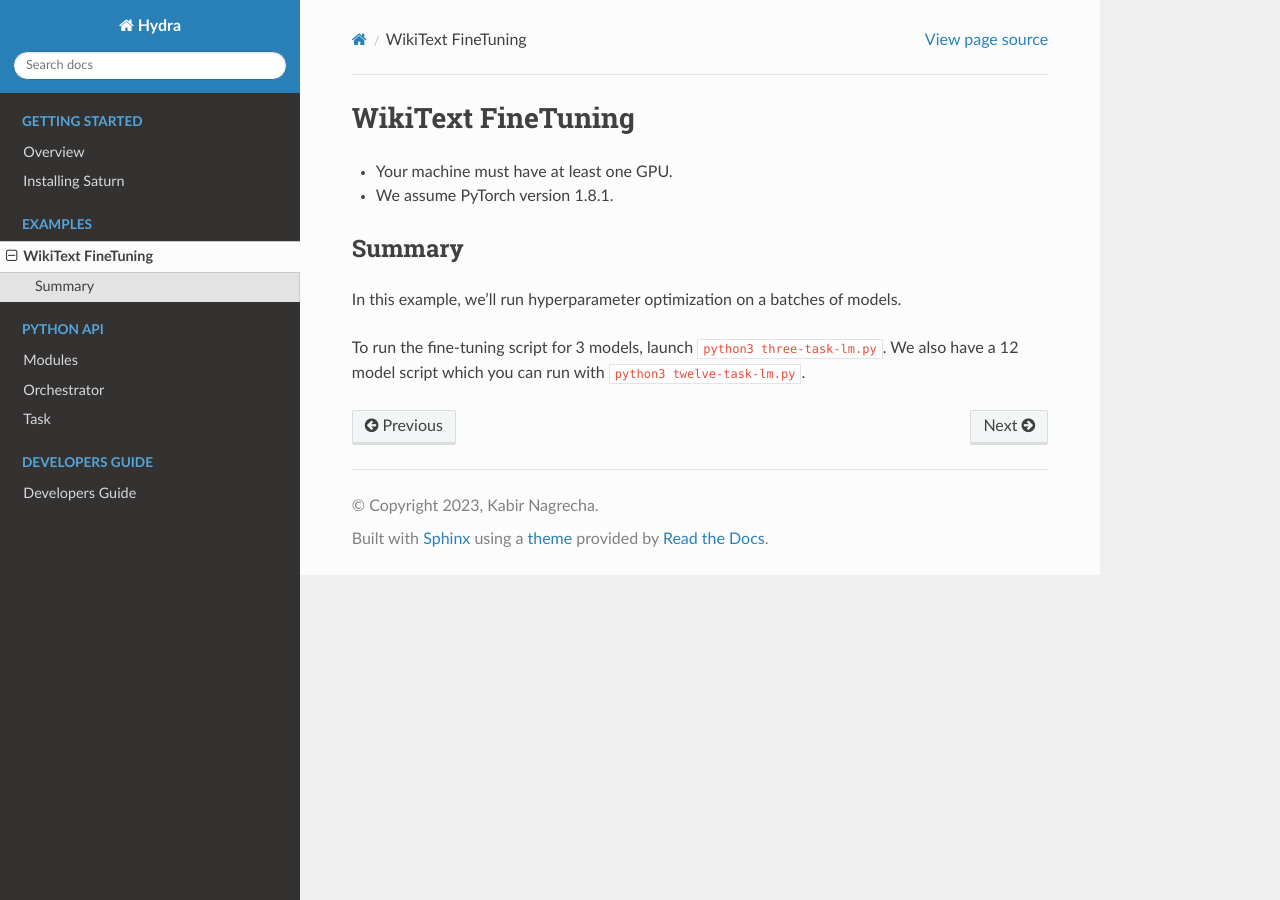
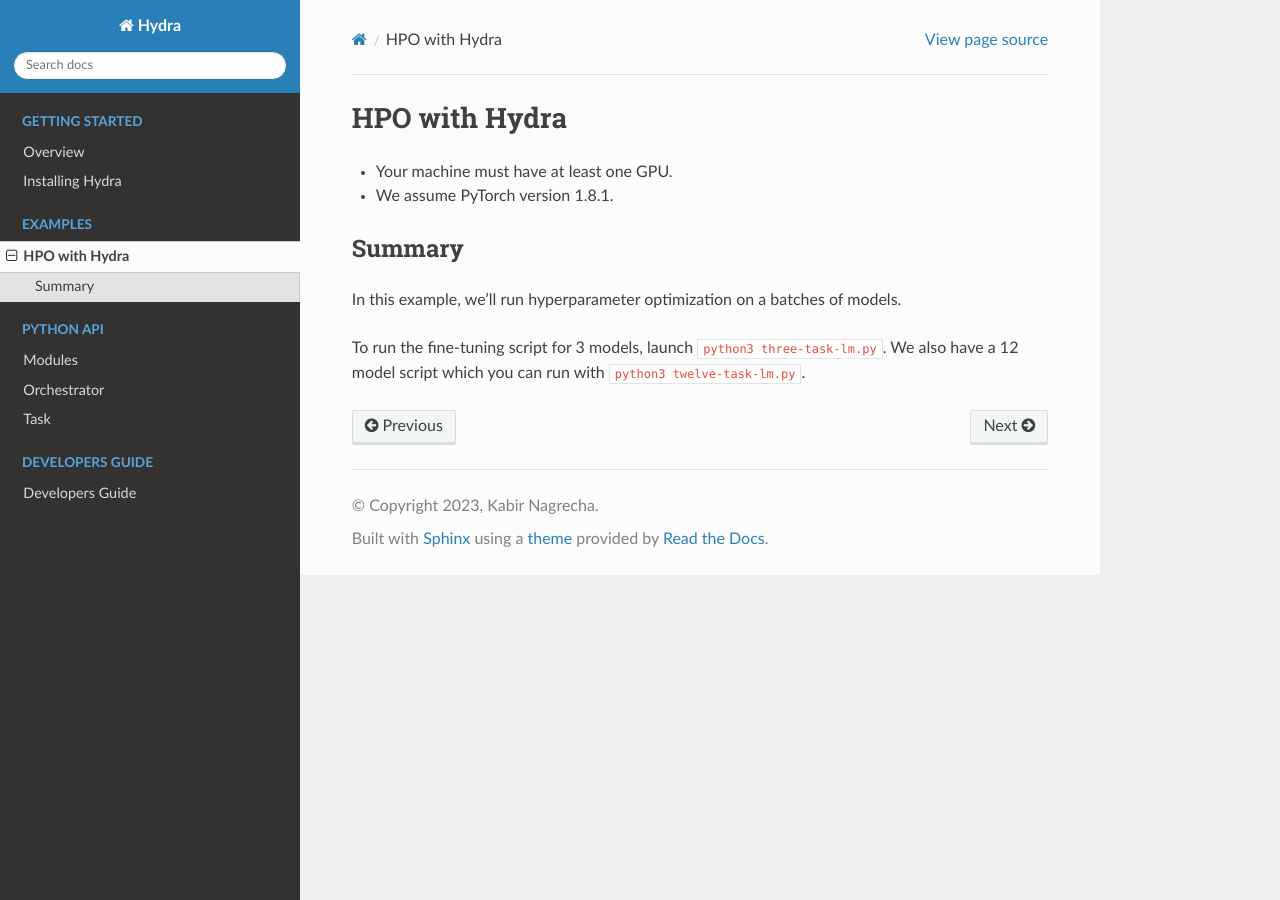
Before and after one commit to knagrecha/hydra, a Sphinx documentation site: the page built from docs/examples.rst, in a window 1280 px wide. Built offline with Sphinx 7.4.7 and the Read the Docs theme 2.0.0, drawn with Linux system fonts in a browser that asks for light colours; pages that are not in the unit, such as notebooks, are missing from menus.

Commit message:
saturn plug

```diff
--- a/docs/examples.rst
+++ b/docs/examples.rst
@@ -1,5 +1,5 @@
 *********************
-WikiText FineTuning
+HPO with Hydra
 *********************
 
 .. mdinclude:: ../examples/README.md
--- a/docs/installation.rst
+++ b/docs/installation.rst
@@ -1,5 +1,5 @@
 ******************
-Installing Saturn
+Installing Hydra
 ******************
 
 .. mdinclude:: ../INSTALL.md
```
Also changed, not shown: README.md (+2 -0 lines).
